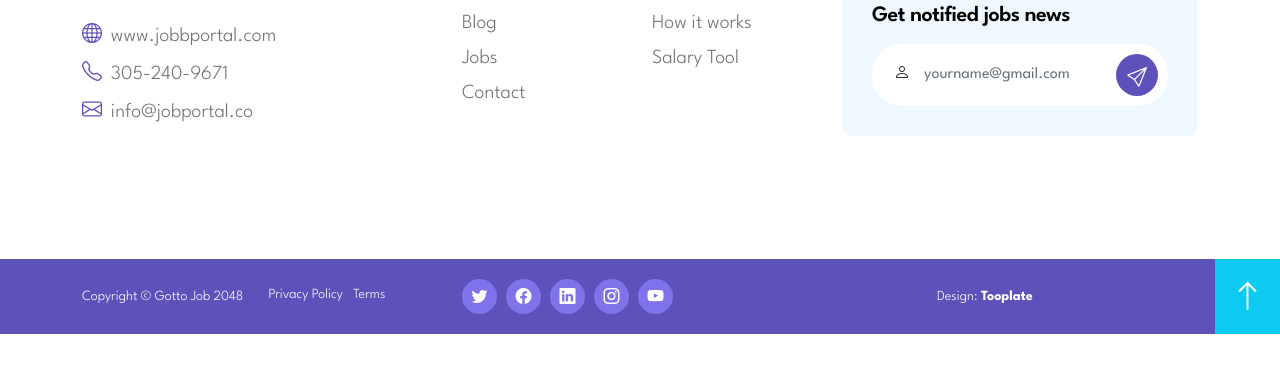
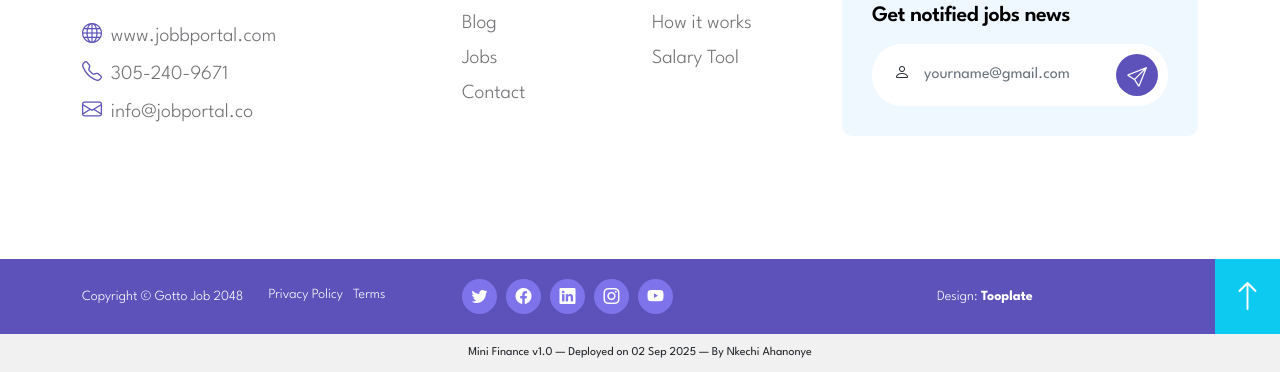
Before and after one commit to nkydigitech/mini-finance-ui, a plain HTML site: page index.html in a window 1280 px wide. Shown: the part 6307-6679 px from the top of the page. Before the commit the page ends 6641 px from the top, so only its background shows below. Drawn offline with Linux system fonts and the light colour scheme.

Commit message:
Day 1: Add static footer to all pages

```diff
--- a/index.html
+++ b/index.html
@@ -1322,3 +1322,6 @@ Bootstrap 5 HTML CSS Template
 
     </body>
 </html>
+<footer style="text-align:center; font-size:12px; padding:10px; background:#f1f1f1;">
+  Mini Finance v1.0 — Deployed on 02 Sep 2025 — By Nkechi Ahanonye
+</footer>
```
